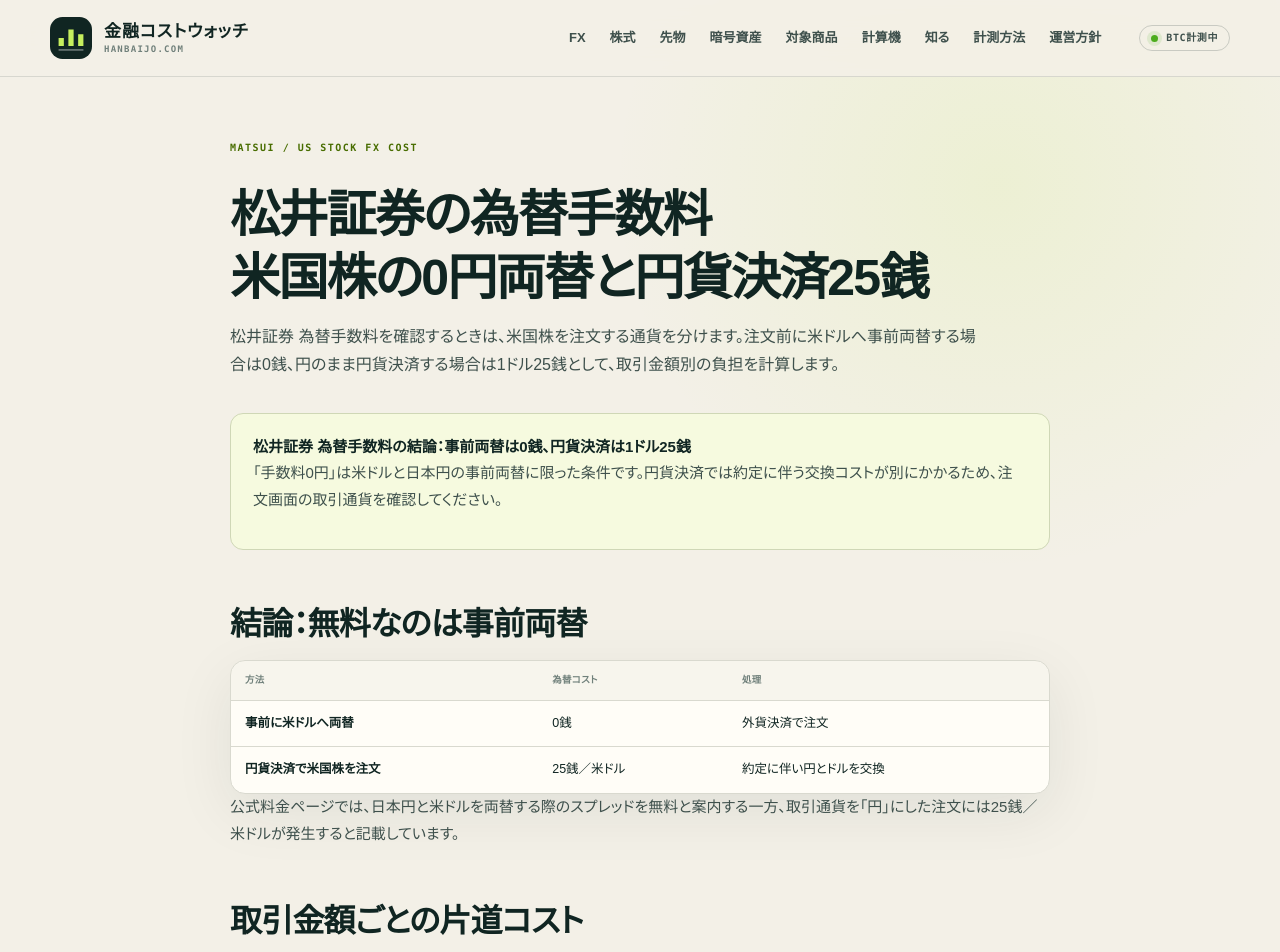
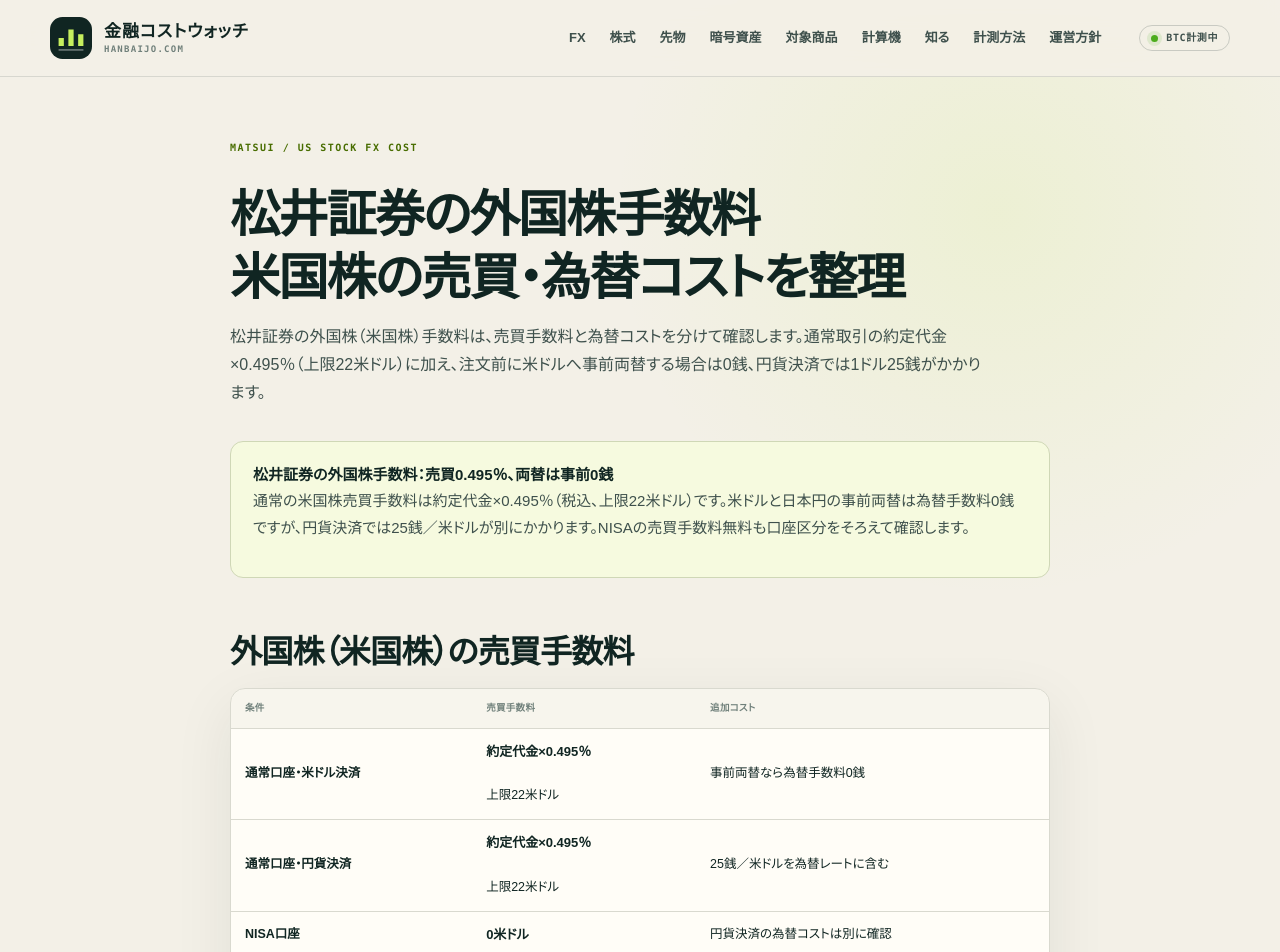
Before and after one commit to mrok18/hanbaijo, a Next.js app: page /articles/matsui-us-stock-fx-fee in a window 1280 px wide. Shown: the top 952 px of the page. Built offline with nearby package versions, Linux system fonts and the light colour scheme.

Commit message:
seo: clarify matsui foreign stock fees

```diff
--- a/app/articles/matsui-us-stock-fx-fee/page.tsx
+++ b/app/articles/matsui-us-stock-fx-fee/page.tsx
@@ -4,17 +4,24 @@ import { AFFILIATE_OFFERS } from '@/lib/affiliates';
 
 export const metadata = {
   alternates: { canonical: '/articles/matsui-us-stock-fx-fee' },
-  title: '松井証券 為替手数料｜米国株の0円両替と円貨決済25銭',
-  description: '松井証券の為替手数料を、米国株の事前両替0銭と円貨決済1ドル25銭に分けて整理。1,000・5,000・10,000ドルの片道コストと往復の考え方を確認します。',
+  title: '松井証券の外国株手数料｜米国株の売買・為替コストを整理',
+  description: '松井証券の外国株（米国株）手数料を、売買手数料0.495%・上限22米ドル、事前両替0銭、円貨決済25銭／米ドル、NISA無料に分けて整理します。',
 };
 
 export default function Page() {
   return <article>
     <p className="page-kicker">MATSUI / US STOCK FX COST</p>
-    <h1>松井証券の為替手数料<br />米国株の0円両替と円貨決済25銭</h1>
-    <p className="lede">松井証券 為替手数料を確認するときは、米国株を注文する通貨を分けます。注文前に米ドルへ事前両替する場合は0銭、円のまま円貨決済する場合は1ドル25銭として、取引金額別の負担を計算します。</p>
+    <h1>松井証券の外国株手数料<br />米国株の売買・為替コストを整理</h1>
+    <p className="lede">松井証券の外国株（米国株）手数料は、売買手数料と為替コストを分けて確認します。通常取引の約定代金×0.495％（上限22米ドル）に加え、注文前に米ドルへ事前両替する場合は0銭、円貨決済では1ドル25銭がかかります。</p>
 
-    <div className="callout"><strong>松井証券 為替手数料の結論：事前両替は0銭、円貨決済は1ドル25銭</strong><p>「手数料0円」は米ドルと日本円の事前両替に限った条件です。円貨決済では約定に伴う交換コストが別にかかるため、注文画面の取引通貨を確認してください。</p></div>
+    <div className="callout"><strong>松井証券の外国株手数料：売買0.495％、両替は事前0銭</strong><p>通常の米国株売買手数料は約定代金×0.495％（税込、上限22米ドル）です。米ドルと日本円の事前両替は為替手数料0銭ですが、円貨決済では25銭／米ドルが別にかかります。NISAの売買手数料無料も口座区分をそろえて確認します。</p></div>
+
+    <h2>外国株（米国株）の売買手数料</h2>
+    <div className="data-panel"><div className="table-scroll"><table className="rates comparison-table"><thead><tr><th>条件</th><th>売買手数料</th><th>追加コスト</th></tr></thead><tbody>
+      <tr><td className="ex-name">通常口座・米ドル決済</td><td><strong>約定代金×0.495％</strong><br />上限22米ドル</td><td>事前両替なら為替手数料0銭</td></tr>
+      <tr><td className="ex-name">通常口座・円貨決済</td><td><strong>約定代金×0.495％</strong><br />上限22米ドル</td><td>25銭／米ドルを為替レートに含む</td></tr>
+      <tr><td className="ex-name">NISA口座</td><td><strong>0米ドル</strong></td><td>円貨決済の為替コストは別に確認</td></tr>
+    </tbody></table></div><p className="panel-note">松井証券の公式料金表に基づく整理です。最低手数料は0米ドルですが、約定代金が2.22米ドル以下の場合は手数料無料となる条件があります。</p></div>
 
     <h2>結論：無料なのは事前両替</h2>
     <div className="data-panel"><div className="table-scroll"><table className="rates comparison-table"><thead><tr><th>方法</th><th>為替コスト</th><th>処理</th></tr></thead><tbody>
```
